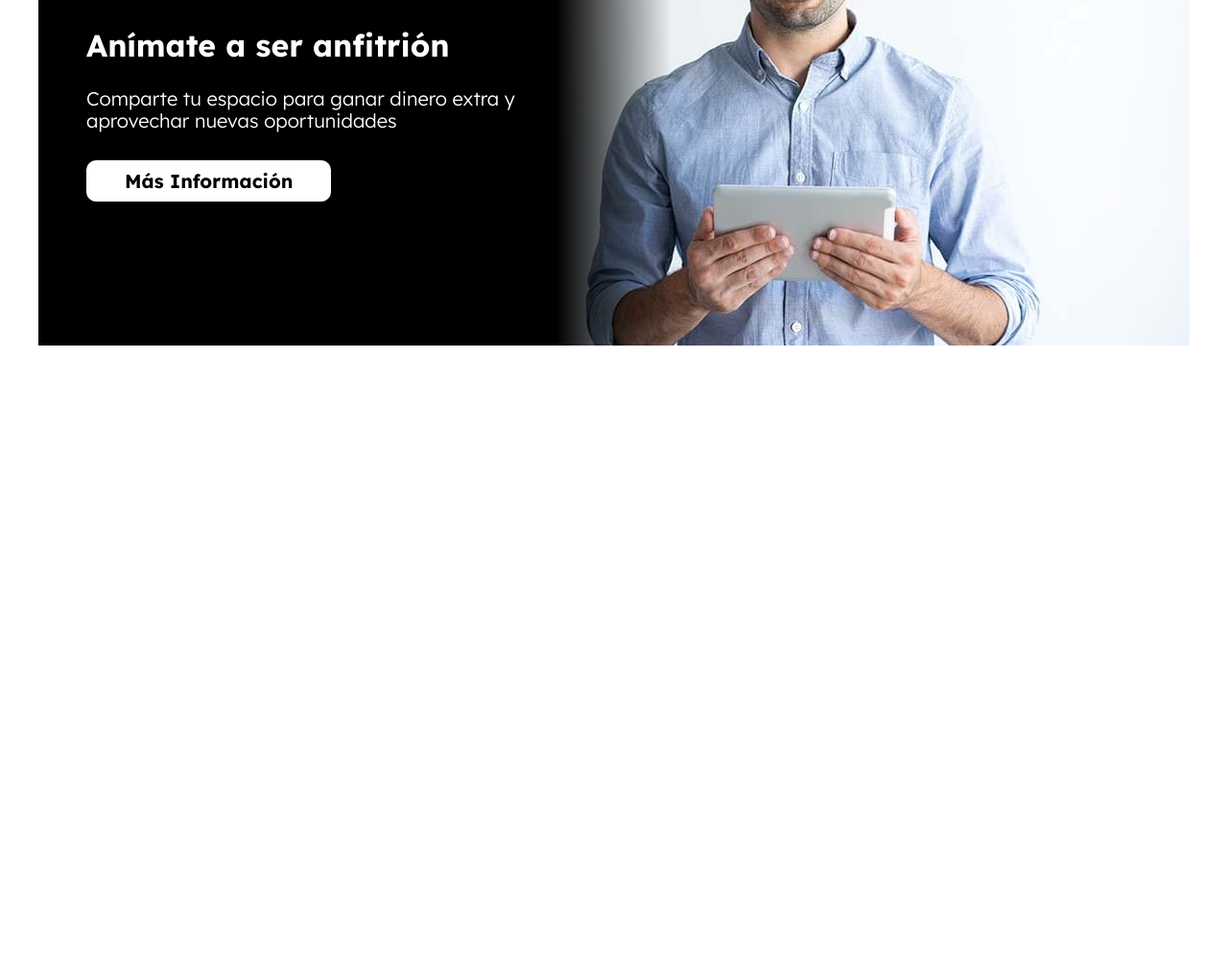
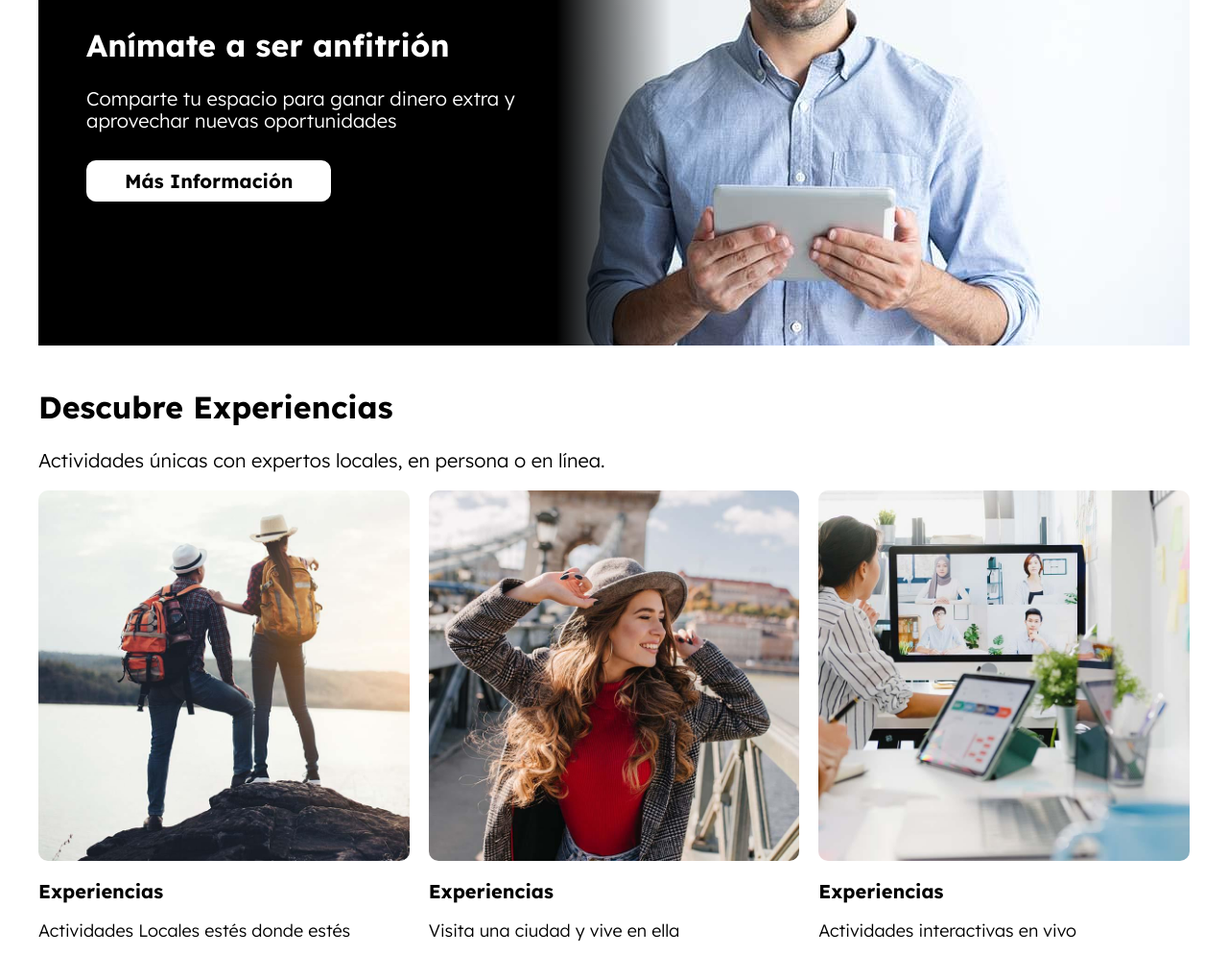
Before and after one commit to DeveloperMAC2023/AirBNB, a website: page index.html in a window 1280 px wide. Shown: the part 1824-2843 px from the top of the page at 96% size. Before the commit the page ends 2184 px from the top, so only its background shows below. Drawn offline with Linux system fonts and the light colour scheme.

Commit message:
Finalizada la rama Experiencias

```diff
--- a/index.html
+++ b/index.html
@@ -192,5 +192,29 @@
             <a href="#" class="anfitrion__enlace">Más Información</a>
         </div>
     </section>
+
+    <!-- NUEVAS EXPERIENCIAS -->
+    <main class="contenedor seccion experiencias">
+        <h2 class="experiencias__heading">Descubre Experiencias</h2>
+        <p class="experiencias__descripcion">Actividades únicas con expertos locales, en persona o en línea.</p>
+
+        <div class="experiencias__listado">
+            <div class="experiencia">
+                <img class="experiencia__imagen" src="build/img/experiencia_1.jpg" alt="imagen experiencia">
+                <p class="experiencia__titulo">Experiencias</p>
+                <p class="experiencia__descripcion">Actividades Locales estés donde estés</p>
+            </div>
+            <div class="experiencia">
+                <img class="experiencia__imagen" src="build/img/experiencia_2.jpg" alt="imagen experiencia">
+                <p class="experiencia__titulo">Experiencias</p>
+                <p class="experiencia__descripcion">Visita una ciudad y vive en ella</p>
+            </div>
+            <div class="experiencia">
+                <img class="experiencia__imagen" src="build/img/experiencia_3.jpg" alt="imagen experiencia">
+                <p class="experiencia__titulo">Experiencias</p>
+                <p class="experiencia__descripcion">Actividades interactivas en vivo</p>
+            </div>
+        </div>
+    </main>
 </body>
 </html>
--- /dev/null
+++ b/src/scss/ui/contenido/_experiencias.scss
@@ -0,0 +1,30 @@
+@use 'base/variables' as v;
+@use 'base/mixins' as m;
+
+.experiencias {
+
+    &__listado {
+        display: grid;
+        grid-template-columns: repeat(3, 30rem);
+        column-gap: 2rem;
+        @include m.scrollHorizontal;
+        @include m.tablet {
+            @include m.grid(3, 2rem);
+        }
+    }
+
+}
+
+.experiencia {
+
+    &__imagen {
+        border-radius: 1rem;
+    }
+    &__titulo {
+        font-weight: 700;
+        font-size: 2rem;
+    }
+    &__descripcion {
+        font-size: 1.8rem;
+    }
+}
--- a/src/scss/ui/contenido/_index.scss
+++ b/src/scss/ui/contenido/_index.scss
@@ -1,3 +1,4 @@
 @forward 'destinos';
 @forward 'lugares';
 @forward 'anfitrion';
+@forward 'experiencias';
```
Also changed, not shown: build/css/app.css, 1 other file.
